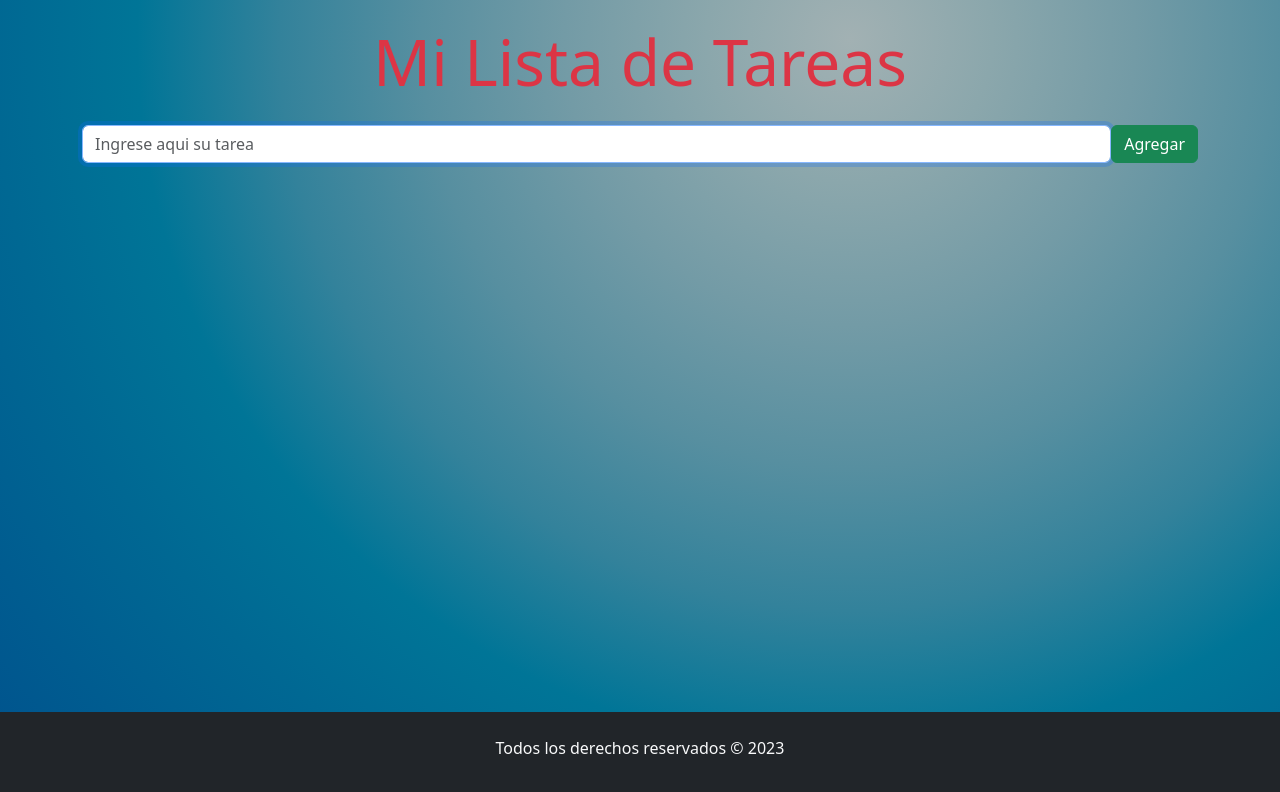
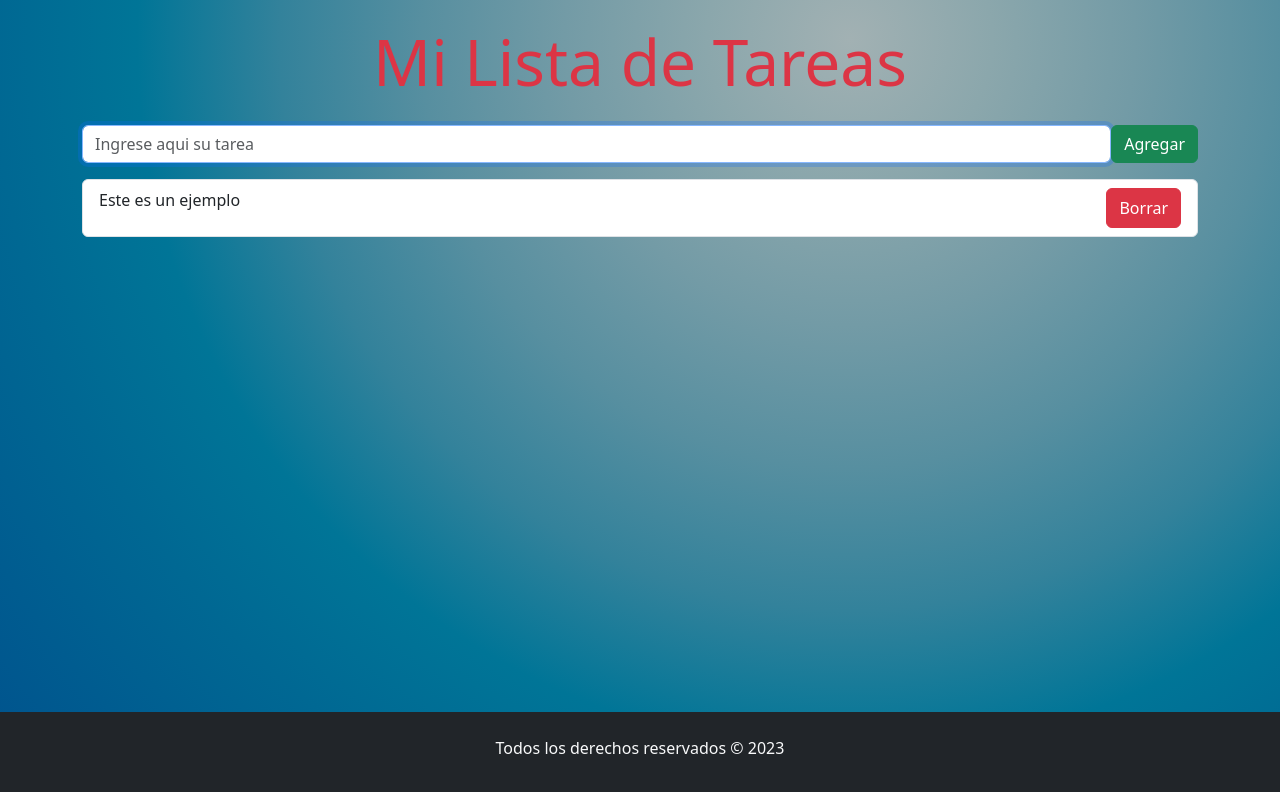
Before and after one commit to NicoAlmiron/tpReactEjercicio-4, a React (Vite) app: page / in a window 1280 px wide. Shown: the top 792 px of the page. Built offline with nearby package versions, Linux system fonts and the light colour scheme.

Commit message:
se agregaron el componente ListaTarea y ItemTarea lo cual concluyo con la maquetacion

```diff
--- a/src/components/FormularioTareas.jsx
+++ b/src/components/FormularioTareas.jsx
@@ -1,5 +1,6 @@
 import React from "react";
 import { Button, Form } from "react-bootstrap";
+import ListaTareas from "./ListaTareas";
 
 const FormularioTareas = () => {
   return (
@@ -15,6 +16,7 @@
             Agregar
           </Button>
         </Form.Group>
+        <ListaTareas></ListaTareas>
       </Form>
     </div>
   );
--- /dev/null
+++ b/src/components/ItemTarea.jsx
@@ -0,0 +1,13 @@
+import React from "react";
+import { Button, ListGroup } from "react-bootstrap";
+
+const ItemTarea = () => {
+  return (
+    <ListGroup.Item className="d-flex justify-content-between">
+      <p>Este es un ejemplo</p>
+      <Button variant="danger">Borrar</Button>
+    </ListGroup.Item>
+  );
+};
+
+export default ItemTarea;
--- /dev/null
+++ b/src/components/ListaTareas.jsx
@@ -0,0 +1,13 @@
+import React from "react";
+import { ListGroup } from "react-bootstrap";
+import ItemTarea from "./ItemTarea";
+
+const ListaTareas = () => {
+  return (
+    <ListGroup>
+      <ItemTarea></ItemTarea>
+    </ListGroup>
+  );
+};
+
+export default ListaTareas;
```
